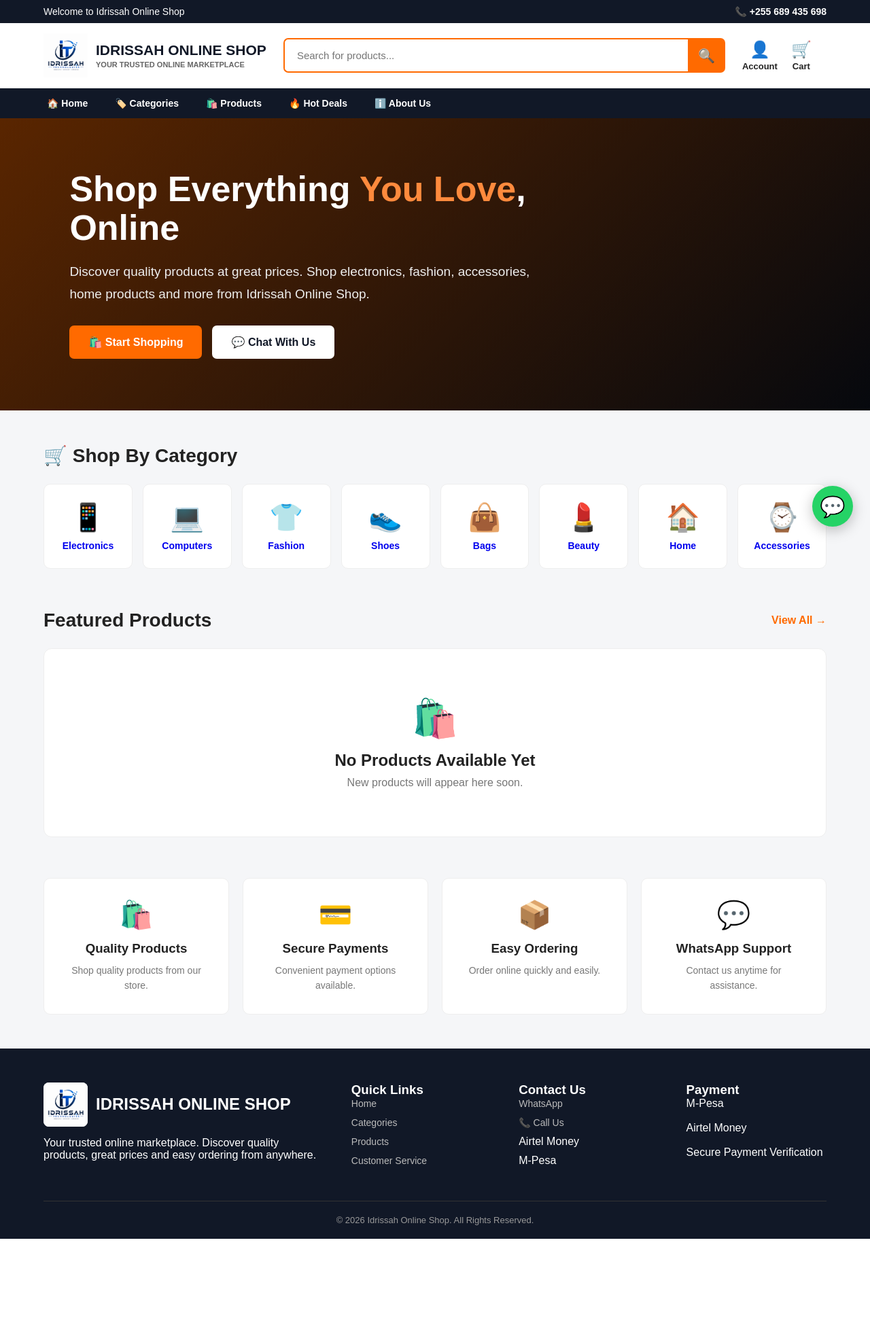
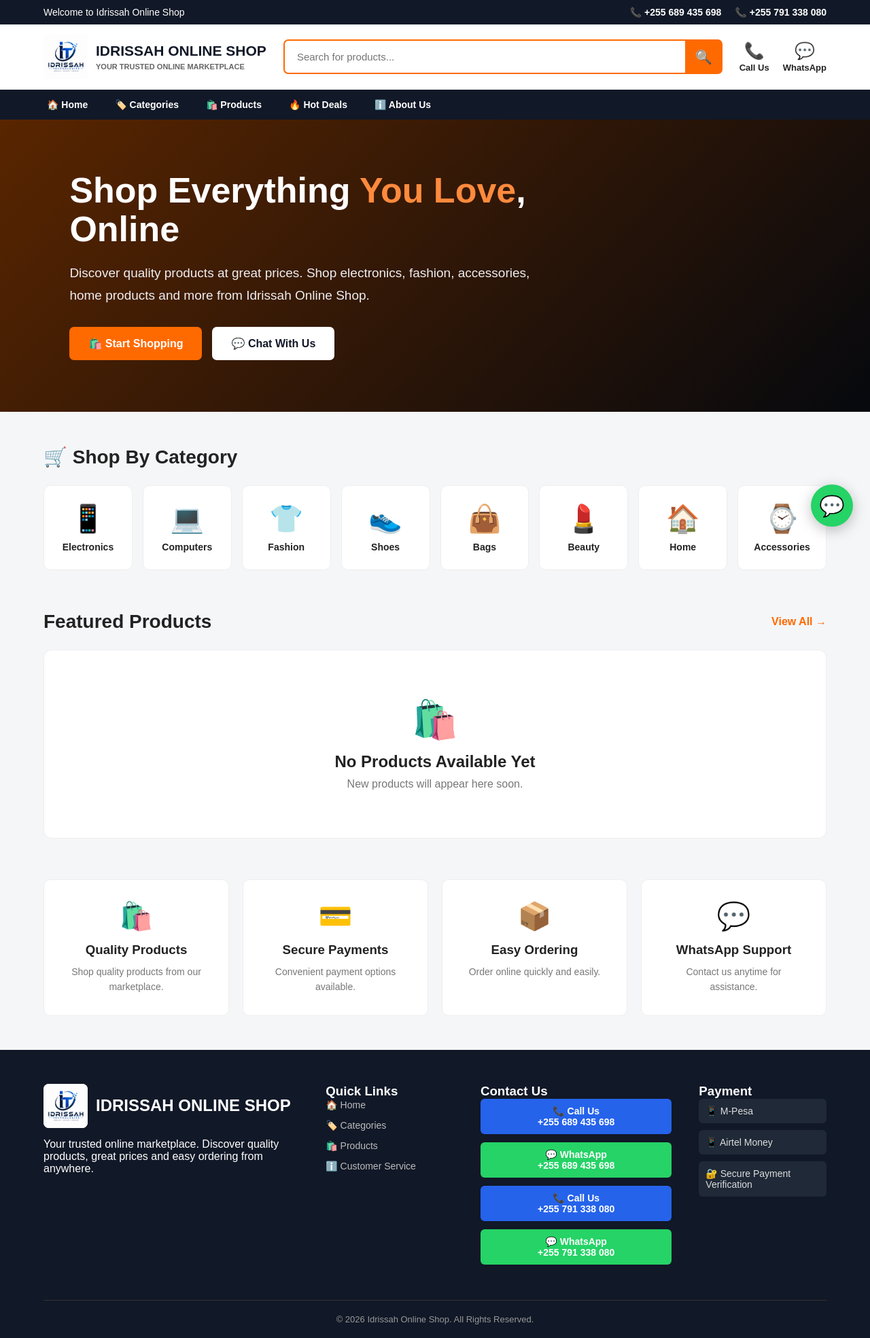
Before and after one commit to steveoluoch362-ctrl/idrissah-online-shop, a Django app: page / in a window 1280 px wide. Shown: the whole page at 68% size. Before the commit the page ends 1823 px from the top, so only its background shows below. Run offline with Django 5.2, Linux system fonts and the light colour scheme; data that the repository does not hold is empty.

Commit message:
Make all Call Us and WhatsApp buttons functional

```diff
--- a/shop/templates/shop/home.html
+++ b/shop/templates/shop/home.html
@@ -10,10 +10,14 @@
     <meta name="viewport"
           content="width=device-width, initial-scale=1.0">
 
-    <title>Idrissah Online Shop | Your Trusted Online Marketplace</title>
-
-    <meta name="description"
-          content="Shop quality electronics, computers, fashion, shoes, bags, beauty products, home products and accessories at Idrissah Online Shop.">
+    <title>
+        Idrissah Online Shop | Your Trusted Online Marketplace
+    </title>
+
+    <meta
+        name="description"
+        content="Idrissah Online Shop - Your trusted online marketplace for electronics, computers, fashion, shoes, bags, beauty, home products and accessories."
+    >
 
     <style>
 
@@ -41,16 +45,24 @@
         .top-bar {
             background: #111827;
             color: white;
-            padding: 9px 5%;
+            padding: 10px 5%;
             display: flex;
             justify-content: space-between;
             align-items: center;
             font-size: 14px;
+            flex-wrap: wrap;
+            gap: 8px;
         }
 
         .top-bar a {
             color: white;
             font-weight: bold;
+        }
+
+        .top-contact {
+            display: flex;
+            gap: 20px;
+            flex-wrap: wrap;
         }
 
 
@@ -77,7 +89,7 @@
             display: flex;
             align-items: center;
             gap: 12px;
-            min-width: 270px;
+            min-width: 280px;
         }
 
         .brand img {
@@ -102,12 +114,14 @@
         .brand-tagline {
             color: #666;
             font-size: 11px;
-            margin-top: 4px;
+            margin-top: 5px;
             font-weight: bold;
         }
 
 
-        /* SEARCH */
+        /* =========================
+           SEARCH
+        ========================== */
 
         .search-box {
             flex: 1;
@@ -136,7 +150,9 @@
         }
 
 
-        /* ACCOUNT / CART */
+        /* =========================
+           HEADER ACTIONS
+        ========================== */
 
         .header-actions {
             display: flex;
@@ -169,6 +185,7 @@
             display: flex;
             align-items: center;
             gap: 30px;
+            overflow-x: auto;
         }
 
         .navigation a {
@@ -176,6 +193,7 @@
             padding: 14px 5px;
             font-size: 14px;
             font-weight: bold;
+            white-space: nowrap;
         }
 
         .navigation a:hover {
@@ -210,7 +228,7 @@
         }
 
         .hero-content {
-            max-width: 700px;
+            max-width: 720px;
         }
 
         .hero h1 {
@@ -271,7 +289,7 @@
 
 
         /* =========================
-           SECTION TITLE
+           SECTION HEADER
         ========================== */
 
         .section-header {
@@ -298,11 +316,8 @@
 
         .categories {
             display: grid;
-            grid-template-columns:
-                repeat(8, 1fr);
-
+            grid-template-columns: repeat(8, 1fr);
             gap: 15px;
-
             margin-bottom: 60px;
         }
 
@@ -318,9 +333,7 @@
 
         .category:hover {
             transform: translateY(-5px);
-            box-shadow:
-                0 8px 25px
-                rgba(0,0,0,0.1);
+            box-shadow: 0 8px 25px rgba(0,0,0,0.1);
         }
 
         .category-icon {
@@ -331,6 +344,7 @@
         .category-name {
             font-size: 14px;
             font-weight: bold;
+            color: #222;
         }
 
 
@@ -340,9 +354,7 @@
 
         .products-grid {
             display: grid;
-            grid-template-columns:
-                repeat(4, 1fr);
-
+            grid-template-columns: repeat(4, 1fr);
             gap: 25px;
         }
 
@@ -356,9 +368,7 @@
 
         .product-card:hover {
             transform: translateY(-5px);
-            box-shadow:
-                0 10px 30px
-                rgba(0,0,0,0.12);
+            box-shadow: 0 10px 30px rgba(0,0,0,0.12);
         }
 
         .product-image-container {
@@ -468,9 +478,7 @@
 
         .features {
             display: grid;
-            grid-template-columns:
-                repeat(4, 1fr);
-
+            grid-template-columns: repeat(4, 1fr);
             gap: 20px;
             margin-top: 60px;
         }
@@ -514,8 +522,7 @@
             margin: auto;
 
             display: grid;
-            grid-template-columns:
-                2fr 1fr 1fr 1fr;
+            grid-template-columns: 2fr 1fr 1.5fr 1fr;
 
             gap: 40px;
         }
@@ -550,17 +557,63 @@
         }
 
         .footer-links li {
-            margin-bottom: 10px;
+            margin-bottom: 12px;
         }
 
         .footer-links a {
             color: #bbb;
             font-size: 14px;
+            transition: 0.2s;
         }
 
         .footer-links a:hover {
             color: white;
         }
+
+
+        /* CONTACT BUTTONS */
+
+        .contact-button {
+            display: block;
+            padding: 10px 12px;
+            border-radius: 6px;
+            margin-bottom: 10px;
+            color: white !important;
+            font-weight: bold;
+            text-align: center;
+        }
+
+        .contact-call {
+            background: #2563eb;
+        }
+
+        .contact-whatsapp {
+            background: #25D366;
+        }
+
+
+        /* =========================
+           PAYMENT
+        ========================== */
+
+        .payment-methods {
+            display: flex;
+            flex-direction: column;
+            gap: 10px;
+        }
+
+        .payment-item {
+            background: #1f2937;
+            padding: 10px;
+            border-radius: 6px;
+            color: #ddd;
+            font-size: 14px;
+        }
+
+
+        /* =========================
+           COPYRIGHT
+        ========================== */
 
         .copyright {
             max-width: 1400px;
@@ -574,7 +627,7 @@
 
 
         /* =========================
-           WHATSAPP FLOATING BUTTON
+           FLOATING WHATSAPP
         ========================== */
 
         .whatsapp-float {
@@ -585,8 +638,8 @@
             background: #25D366;
             color: white;
 
-            width: 60px;
-            height: 60px;
+            width: 62px;
+            height: 62px;
 
             border-radius: 50%;
 
@@ -596,11 +649,13 @@
 
             font-size: 30px;
 
-            box-shadow:
-                0 5px 20px
-                rgba(0,0,0,0.25);
+            box-shadow: 0 5px 20px rgba(0,0,0,0.25);
 
             z-index: 2000;
+        }
+
+        .whatsapp-float:hover {
+            transform: scale(1.08);
         }
 
 
@@ -611,18 +666,15 @@
         @media (max-width: 1100px) {
 
             .categories {
-                grid-template-columns:
-                    repeat(4, 1fr);
+                grid-template-columns: repeat(4, 1fr);
             }
 
             .products-grid {
-                grid-template-columns:
-                    repeat(3, 1fr);
+                grid-template-columns: repeat(3, 1fr);
             }
 
             .footer-grid {
-                grid-template-columns:
-                    repeat(2, 1fr);
+                grid-template-columns: repeat(2, 1fr);
             }
 
         }
@@ -632,8 +684,11 @@
 
             .top-bar {
                 flex-direction: column;
-                gap: 5px;
                 text-align: center;
+            }
+
+            .top-contact {
+                justify-content: center;
             }
 
             .main-header {
@@ -656,9 +711,7 @@
             }
 
             .navigation {
-                overflow-x: auto;
                 gap: 20px;
-                white-space: nowrap;
             }
 
             .hero {
@@ -675,13 +728,11 @@
             }
 
             .categories {
-                grid-template-columns:
-                    repeat(2, 1fr);
+                grid-template-columns: repeat(2, 1fr);
             }
 
             .products-grid {
-                grid-template-columns:
-                    repeat(2, 1fr);
+                grid-template-columns: repeat(2, 1fr);
                 gap: 12px;
             }
 
@@ -698,13 +749,11 @@
             }
 
             .features {
-                grid-template-columns:
-                    repeat(2, 1fr);
+                grid-template-columns: repeat(2, 1fr);
             }
 
             .footer-grid {
-                grid-template-columns:
-                    1fr;
+                grid-template-columns: 1fr;
             }
 
         }
@@ -734,8 +783,7 @@
             }
 
             .products-grid {
-                grid-template-columns:
-                    1fr 1fr;
+                grid-template-columns: 1fr 1fr;
             }
 
             .product-name {
@@ -747,8 +795,7 @@
             }
 
             .features {
-                grid-template-columns:
-                    1fr;
+                grid-template-columns: 1fr;
             }
 
         }
@@ -771,18 +818,23 @@
         Welcome to Idrissah Online Shop
     </div>
 
-    <div>
-        📞
+    <div class="top-contact">
+
         <a href="tel:+255689435698">
-            +255 689 435 698
+            📞 +255 689 435 698
         </a>
+
+        <a href="tel:+255791338080">
+            📞 +255 791 338 080
+        </a>
+
     </div>
 
 </div>
 
 
 <!-- =========================
-     HEADER
+     MAIN HEADER
 ========================== -->
 
 <header class="main-header">
@@ -831,26 +883,34 @@
 
     <div class="header-actions">
 
-        <a href="#" class="header-action">
+        <a
+            href="tel:+255689435698"
+            class="header-action"
+        >
 
             <span class="header-action-icon">
-                👤
+                📞
             </span>
 
-            Account
+            Call Us
 
         </a>
 
 
-        <a href="#" class="header-action">
+        <a
+            href="https://wa.me/255689435698"
+            target="_blank"
+            class="header-action"
+        >
 
             <span class="header-action-icon">
-                🛒
+                💬
             </span>
 
-            Cart
+            WhatsApp
 
         </a>
+
 
     </div>
 
@@ -921,6 +981,7 @@
             >
                 🛍️ Start Shopping
             </a>
+
 
             <a
                 href="https://wa.me/255689435698"
@@ -938,13 +999,15 @@
 
 
 <!-- =========================
-     MAIN
+     MAIN CONTENT
 ========================== -->
 
 <main class="container">
 
 
-    <!-- CATEGORIES -->
+    <!-- =========================
+         CATEGORIES
+    ========================== -->
 
     <section id="categories">
 
@@ -1069,7 +1132,9 @@
     </section>
 
 
-    <!-- PRODUCTS -->
+    <!-- =========================
+         PRODUCTS
+    ========================== -->
 
     <section id="products">
 
@@ -1207,23 +1272,17 @@
 
 
             <div class="empty-products-icon">
-
                 🛍️
-
             </div>
 
 
             <h3>
-
                 No Products Available Yet
-
             </h3>
 
 
             <p>
-
                 New products will appear here soon.
-
             </p>
 
 
@@ -1236,7 +1295,9 @@
     </section>
 
 
-    <!-- FEATURES -->
+    <!-- =========================
+         FEATURES
+    ========================== -->
 
     <section class="features">
 
@@ -1253,7 +1314,7 @@
 
             <p>
                 Shop quality products
-                from our store.
+                from our marketplace.
             </p>
 
         </div>
@@ -1329,6 +1390,8 @@
     <div class="footer-grid">
 
 
+        <!-- ABOUT -->
+
         <div>
 
 
@@ -1359,6 +1422,8 @@
         </div>
 
 
+        <!-- QUICK LINKS -->
+
         <div>
 
             <h3>
@@ -1369,25 +1434,25 @@
 
                 <li>
                     <a href="/">
-                        Home
+                        🏠 Home
                     </a>
                 </li>
 
                 <li>
                     <a href="#categories">
-                        Categories
+                        🏷️ Categories
                     </a>
                 </li>
 
                 <li>
                     <a href="#products">
-                        Products
+                        🛍️ Products
                     </a>
                 </li>
 
                 <li>
                     <a href="#about">
-                        Customer Service
+                        ℹ️ Customer Service
                     </a>
                 </li>
 
@@ -1395,6 +1460,8 @@
 
         </div>
 
+
+        <!-- CONTACT US -->
 
         <div>
 
@@ -1402,47 +1469,99 @@
                 Contact Us
             </h3>
 
+
             <ul class="footer-links">
+
+
+                <!-- CALL NUMBER 1 -->
+
+                <li>
+
+                    <a
+                        href="tel:+255689435698"
+                        class="contact-button contact-call"
+                    >
+
+                        📞 Call Us
+
+                        <br>
+
+                        +255 689 435 698
+
+                    </a>
+
+                </li>
+
+
+                <!-- WHATSAPP NUMBER 1 -->
 
                 <li>
 
                     <a
                         href="https://wa.me/255689435698"
                         target="_blank"
+                        class="contact-button contact-whatsapp"
                     >
 
-                        WhatsApp
+                        💬 WhatsApp
+
+                        <br>
+
+                        +255 689 435 698
 
                     </a>
 
                 </li>
 
+
+                <!-- CALL NUMBER 2 -->
+
                 <li>
 
-                    <a href="tel:+255689435698">
+                    <a
+                        href="tel:+255791338080"
+                        class="contact-button contact-call"
+                    >
 
                         📞 Call Us
 
+                        <br>
+
+                        +255 791 338 080
+
                     </a>
 
                 </li>
 
+
+                <!-- WHATSAPP NUMBER 2 -->
+
                 <li>
 
-                    Airtel Money
+                    <a
+                        href="https://wa.me/255791338080"
+                        target="_blank"
+                        class="contact-button contact-whatsapp"
+                    >
+
+                        💬 WhatsApp
+
+                        <br>
+
+                        +255 791 338 080
+
+                    </a>
 
                 </li>
 
-                <li>
-
-                    M-Pesa
-
-                </li>
 
             </ul>
 
+
         </div>
 
+
+        <!-- PAYMENT -->
 
         <div>
 
@@ -1450,19 +1569,23 @@
                 Payment
             </h3>
 
-            <p>
-
-                M-Pesa
-
-                <br><br>
-
-                Airtel Money
-
-                <br><br>
-
-                Secure Payment Verification
-
-            </p>
+
+            <div class="payment-methods">
+
+                <div class="payment-item">
+                    📱 M-Pesa
+                </div>
+
+                <div class="payment-item">
+                    📱 Airtel Money
+                </div>
+
+                <div class="payment-item">
+                    🔐 Secure Payment Verification
+                </div>
+
+            </div>
+
 
         </div>
 
@@ -1489,7 +1612,7 @@
     href="https://wa.me/255689435698"
     target="_blank"
     class="whatsapp-float"
-    title="Chat With Us on WhatsApp"
+    title="WhatsApp +255 689 435 698"
 >
 
     💬
```
